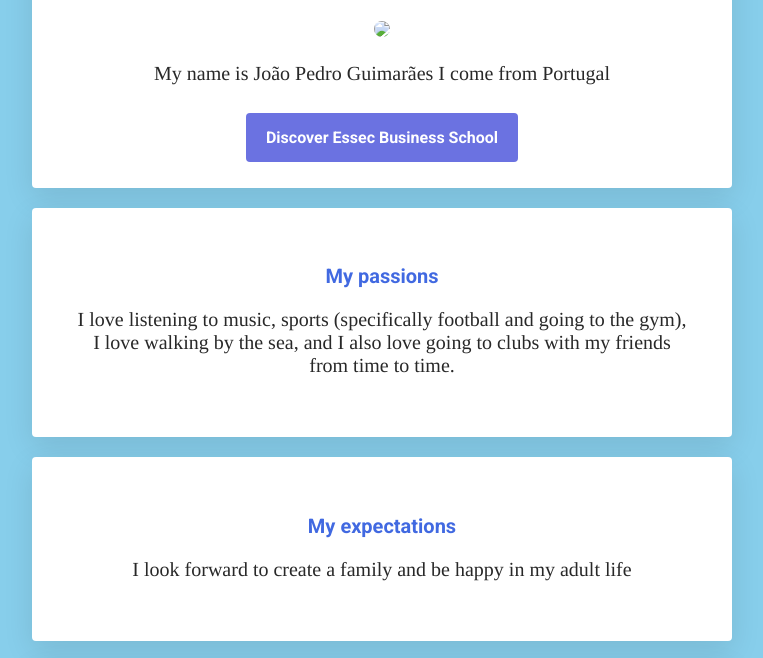
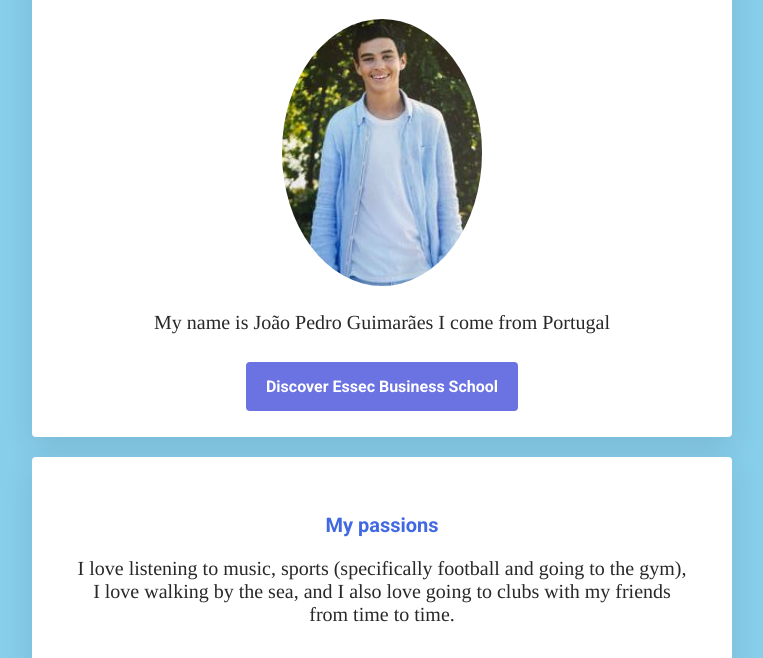
Before and after one commit to guimaraes-jp/presenation, a plain HTML site: page index.html in a window 1280 px wide. Shown: the part 142-800 px from the top of the page, without its empty margins (258-1021 px from the left). Drawn offline with Linux system fonts and the light colour scheme.

Commit message:
Update index.html

```diff
--- a/index.html
+++ b/index.html
@@ -14,7 +14,7 @@
     <div class="container">
       <div class="card-white" id="introduction">
         <h1>João Pedro Guimarães</h1>
-        <img src="images/Photo.jpeg" class="img-circle" width="200px" >
+        <img src="Photo.jpeg" class="img-circle" width="200px" >
         <p>
           My name is João Pedro Guimarães
           I come from Portugal
```
